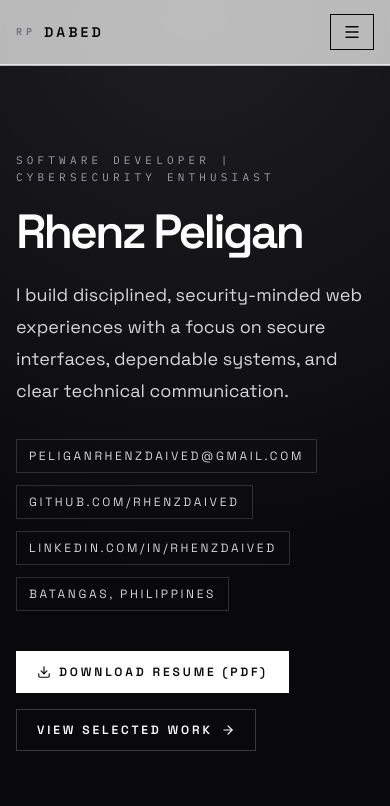
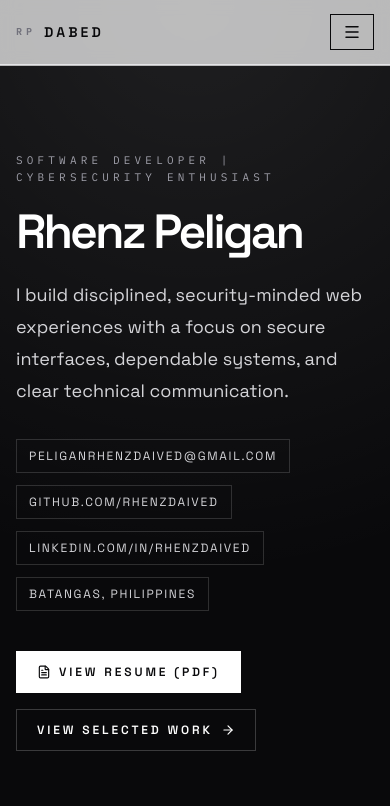
Before and after one commit to rhenzdaived/myportfolio, a Next.js app: page / in a window 390 px wide. Shown: the top 806 px of the page. Built offline with nearby package versions, Linux system fonts and the light colour scheme.

Commit message:
feat: enhance layout and styling for improved responsiveness and visual clarity

```diff
--- a/src/app/layout.tsx
+++ b/src/app/layout.tsx
@@ -27,7 +27,7 @@ export default function RootLayout({
   return (
     <html lang="en">
       <body
-        className={`${spaceGrotesk.variable} ${ibmPlexMono.variable} antialiased`}
+        className={`${spaceGrotesk.variable} ${ibmPlexMono.variable} overflow-x-clip antialiased`}
       >
         {children}
       </body>
--- a/src/app/page.tsx
+++ b/src/app/page.tsx
@@ -6,18 +6,33 @@ import Projects from '@/components/sections/Projects';
 import Certifications from '@/components/sections/Certifications';
 import Contact from '@/components/sections/Contact';
 import Navbar from '@/components/Navbar';
+import ScrollReveal from '@/components/ScrollReveal';
 
 export default function Home() {
   return (
     <main className="min-h-screen bg-white text-zinc-950">
       <Navbar />
+      <ScrollReveal>
         <Hero />
+      </ScrollReveal>
+      <ScrollReveal delay={30}>
         <About />
+      </ScrollReveal>
+      <ScrollReveal delay={60}>
         <Skills />
+      </ScrollReveal>
+      <ScrollReveal delay={90}>
         <Experience />
+      </ScrollReveal>
+      <ScrollReveal delay={120}>
         <Projects />
+      </ScrollReveal>
+      <ScrollReveal delay={150}>
         <Certifications />
+      </ScrollReveal>
+      <ScrollReveal delay={180}>
         <Contact />
+      </ScrollReveal>
     </main>
   );
 }
--- a/src/components/sections/Certifications.tsx
+++ b/src/components/sections/Certifications.tsx
@@ -132,14 +132,14 @@ export default function Certifications() {
           onMouseEnter={() => setIsHovered(true)}
           onMouseLeave={() => setIsHovered(false)}
         >
-          <div className="flex touch-pan-y gap-4">
+          <div className="flex touch-pan-y items-stretch gap-4">
             {certifications.map((certification) => (
-              <div key={certification.name} className="min-w-0 flex-[0_0_86%] sm:flex-[0_0_60%] lg:flex-[0_0_38%]">
+              <div key={certification.name} className="min-w-0 h-full flex-[0_0_86%] sm:flex-[0_0_60%] lg:flex-[0_0_38%]">
                 <a
                   href={certification.url}
                   target="_blank"
                   rel="noopener noreferrer"
-                  className="group block h-full border border-zinc-200 bg-zinc-50 p-5 transition hover:border-zinc-950 hover:bg-white"
+                  className="group flex h-full flex-col border border-zinc-200 bg-zinc-50 p-5 transition hover:border-zinc-950 hover:bg-white"
                 >
                   <div className="flex items-start justify-between gap-4">
                     <div className="flex items-center gap-3">
@@ -147,7 +147,7 @@ export default function Certifications() {
                         <p className="font-mono text-[11px] uppercase tracking-[0.28em] text-zinc-500">
                           Certificate
                         </p>
-                        <p className="mt-2 text-lg font-semibold tracking-[-0.03em] text-zinc-950">
+                        <p className="mt-2 min-h-[3.4rem] overflow-hidden text-lg font-semibold tracking-[-0.03em] text-zinc-950 [display:-webkit-box] [-webkit-box-orient:vertical] [-webkit-line-clamp:2]">
                           {certification.name}
                         </p>
                       </div>
@@ -194,7 +194,7 @@ export default function Certifications() {
                     </div>
                   </div>
 
-                  <div className="mt-4 flex items-center justify-between border-t border-zinc-200 pt-4 text-xs uppercase tracking-[0.24em] text-zinc-500">
+                  <div className="mt-auto flex items-center justify-between border-t border-zinc-200 pt-4 text-xs uppercase tracking-[0.24em] text-zinc-500">
                     <span>{certification.issuer}</span>
                     <span className="inline-flex items-center gap-2 text-zinc-700">
                       View on Credly
--- a/src/components/sections/Contact.tsx
+++ b/src/components/sections/Contact.tsx
@@ -1,4 +1,4 @@
-import { Download, Github, Linkedin, Mail, MapPin, PhoneCallIcon} from 'lucide-react'
+import {FileText, Github, Linkedin, MapPin, PhoneCallIcon } from 'lucide-react'
 
 export default function Contact() {
   return (
@@ -20,7 +20,7 @@ export default function Contact() {
             </p>
             <a
               href="mailto:peliganrhenzdaived@gmail.com?subject=Portfolio%20Inquiry"
-              className="mt-5 block text-3xl font-semibold tracking-[-0.04em] transition hover:text-zinc-600"
+              className="mt-5 block break-all text-2xl font-semibold tracking-[-0.04em] transition hover:text-zinc-600 sm:break-normal sm:text-3xl"
             >
               peliganrhenzdaived@gmail.com
             </a>
@@ -32,11 +32,7 @@ export default function Contact() {
             <div className="mt-8 space-y-3 border-t border-zinc-200 pt-6 text-sm text-zinc-600">
               <div className="flex items-center gap-3">
                 <MapPin className="h-4 w-4 text-zinc-700" />
-                <span>Batangas, Philippines</span>
-              </div>
-              <div className="flex items-center gap-3">
-                <Mail className="h-4 w-4 text-zinc-700" />
-                <span>peliganrhenzdaived@gmail.com</span>
+                <span>Batangas City, Batangas, Philippines</span>
               </div>
               <div className="flex items-center gap-3">
                 <PhoneCallIcon className="h-4 w-4 text-zinc-700" />
@@ -47,17 +43,18 @@ export default function Contact() {
 
           <div className="grid gap-4">
             <a
-              href="/resume.pdf"
-              download
+              href="/resume/Rhenz%20Peligan%20-%20Resume.pdf"
+              target="_blank"
+              rel="noopener noreferrer"
               className="flex items-center justify-between border border-white/15 bg-white/5 px-6 py-5 transition hover:bg-white hover:text-zinc-950"
             >
               <div>
                 <p className="font-mono text-[11px] uppercase tracking-[0.28em] text-zinc-400">
                   Resume
                 </p>
-                <p className="mt-2 text-lg font-semibold">Download PDF</p>
+                <p className="mt-2 text-lg font-semibold">View PDF</p>
               </div>
-              <Download size={18} />
+              <FileText size={18} />
             </a>
 
             <a
@@ -70,7 +67,7 @@ export default function Contact() {
                 <p className="font-mono text-[11px] uppercase tracking-[0.28em] text-zinc-400">
                   GitHub
                 </p>
-                <p className="mt-2 text-lg font-semibold">github.com/rhenzdaived</p>
+                <p className="mt-2 break-all text-lg font-semibold sm:break-normal">github.com/rhenzdaived</p>
               </div>
               <Github size={18} />
             </a>
@@ -85,7 +82,7 @@ export default function Contact() {
                 <p className="font-mono text-[11px] uppercase tracking-[0.28em] text-zinc-400">
                   LinkedIn
                 </p>
-                <p className="mt-2 text-lg font-semibold">linkedin.com/in/rhenzdaived</p>
+                <p className="mt-2 break-all text-lg font-semibold sm:break-normal">linkedin.com/in/rhenzdaived</p>
               </div>
               <Linkedin size={18} />
             </a>
--- a/src/components/sections/Hero.tsx
+++ b/src/components/sections/Hero.tsx
@@ -1,4 +1,4 @@
-import { ArrowRight, Download } from 'lucide-react'
+import { ArrowRight, FileText } from 'lucide-react'
 
 export default function Hero() {
   return (
@@ -20,21 +20,22 @@ export default function Hero() {
             dependable systems, and clear technical communication.
           </p>
 
-          <div className="mt-8 flex flex-wrap gap-3 text-xs uppercase tracking-[0.22em] text-zinc-300">
-            <span className="border border-white/15 px-3 py-2">peliganrhenzdaived@gmail.com</span>
-            <span className="border border-white/15 px-3 py-2">github.com/rhenzdaived</span>
-            <span className="border border-white/15 px-3 py-2">linkedin.com/in/rhenzdaived</span>
+          <div className="mt-8 flex flex-wrap gap-3 text-xs uppercase tracking-[0.14em] sm:tracking-[0.22em] text-zinc-300">
+            <span className="break-all border border-white/15 px-3 py-2 sm:break-normal">peliganrhenzdaived@gmail.com</span>
+            <span className="break-all border border-white/15 px-3 py-2 sm:break-normal">github.com/rhenzdaived</span>
+            <span className="break-all border border-white/15 px-3 py-2 sm:break-normal">linkedin.com/in/rhenzdaived</span>
             <span className="border border-white/15 px-3 py-2">Batangas, Philippines</span>
           </div>
 
           <div className="mt-10 flex flex-wrap items-center gap-4">
             <a
-              href="/resume.pdf"
-              download
+              href="/resume/Rhenz%20Peligan%20-%20Resume.pdf"
+              target="_blank"
+              rel="noopener noreferrer"
               className="inline-flex items-center gap-2 border border-white bg-white px-5 py-3 text-xs font-semibold uppercase tracking-[0.24em] text-zinc-950 transition hover:bg-transparent hover:text-white"
             >
-              <Download size={14} />
-              Download Resume (PDF)
+              <FileText size={14} />
+              View Resume (PDF)
             </a>
             <a
               href="#projects"
```
Lines whose indentation alone changed are shown as unchanged.
